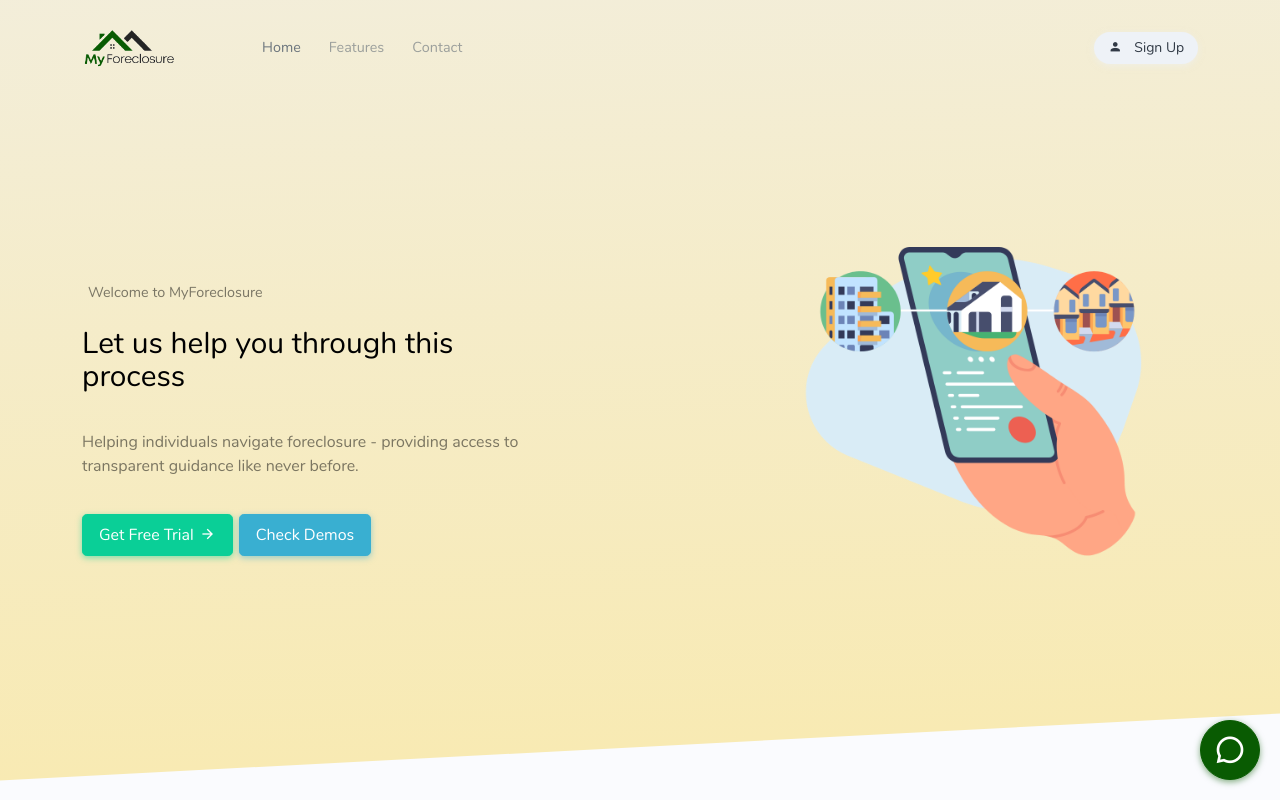
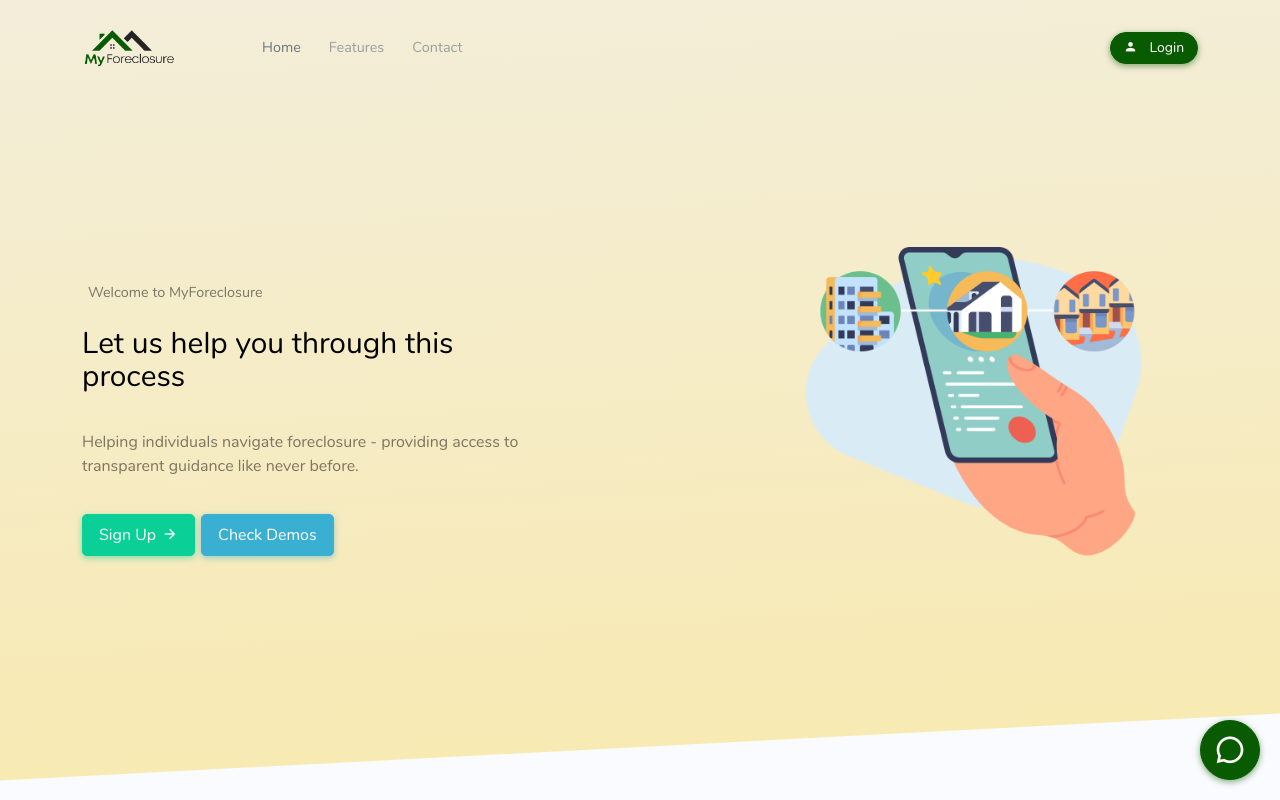
Before and after one commit to maxi114/MyForeclosure, a Next.js app: page / in a window 1280 px wide. Shown: the top 800 px of the page. Built offline with nearby package versions, Linux system fonts and the light colour scheme.

Commit message:
Firebase is connected with login and signup pages

```diff
--- a/app/components/Hero.js
+++ b/app/components/Hero.js
@@ -27,11 +27,11 @@ const Hero = () => {
 
 							<div className="d-flex gap-1">
 								<Link
-									href=""
+									href="account/register"
 									target="_blank"
 									className="btn btn-lg font-16 btn-success"
 								>
-									Get Free Trial
+									Sign Up
 									<i className="mdi mdi-arrow-right ms-1" />
 								</Link>
 								<Link href="" target="_blank" className="btn btn-lg font-16 btn-info">
--- a/app/components/NavBar.js
+++ b/app/components/NavBar.js
@@ -46,13 +46,14 @@ const NavBar = () => {
                 Sign Up
               </a> */}
               <a
-                href="/account/register"
+                href="/account/login"
                 target="_blank"
                 rel="noopener noreferrer"
-                className="btn btn-sm btn-light rounded-pill d-none d-lg-inline-flex"
+                className="btn btn-sm btn-primary rounded-pill d-none d-lg-inline-flex"
               >
-                <i className="mdi mdi-account me-2" /> Sign Up
+                <i className="mdi mdi-account me-2" /> Login
               </a>
+
             </li>
           </ul>
         </Navbar.Collapse>
--- a/app/firebase.js
+++ b/app/firebase.js
@@ -64,3 +64,5 @@ export async function forgotPassword(email) {
     throw new Error('Sorry, we could not find any registered user with entered email');
   }
 }
+
+export const firebaseApp = app;
```
